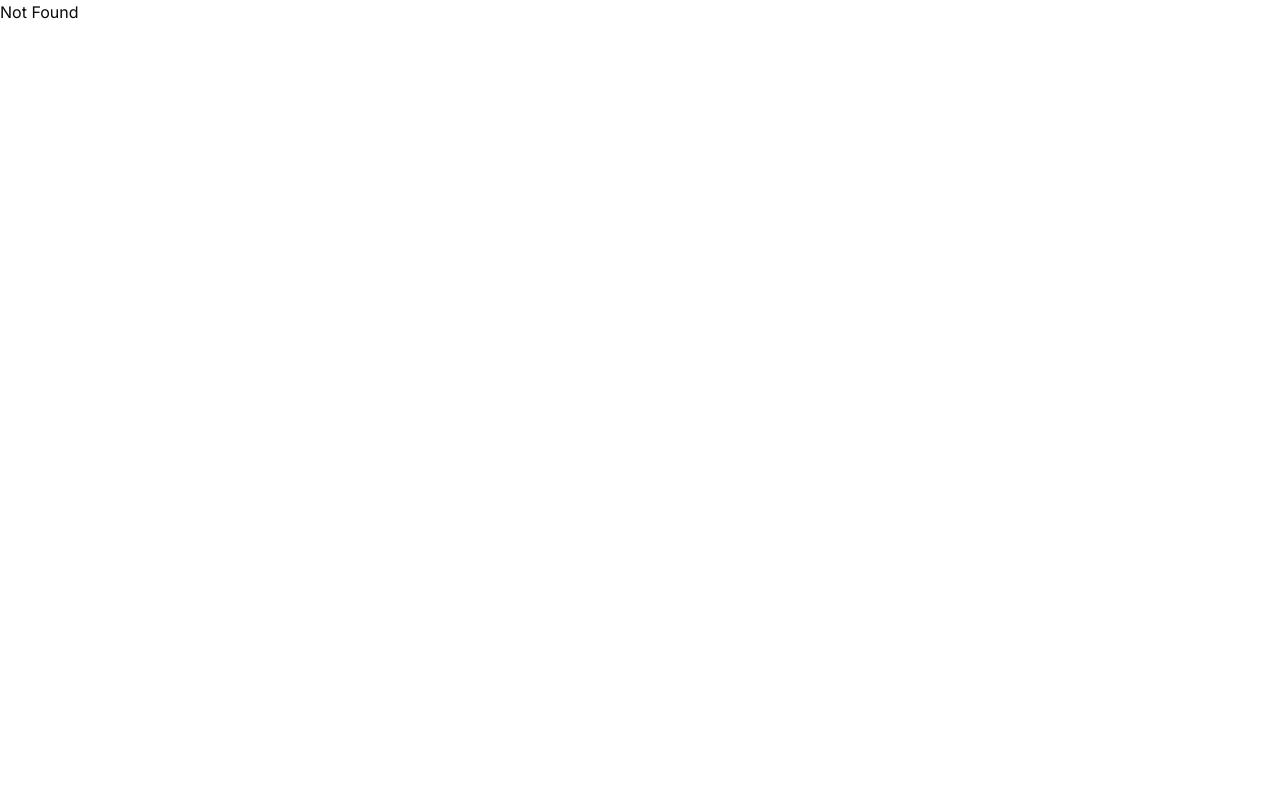
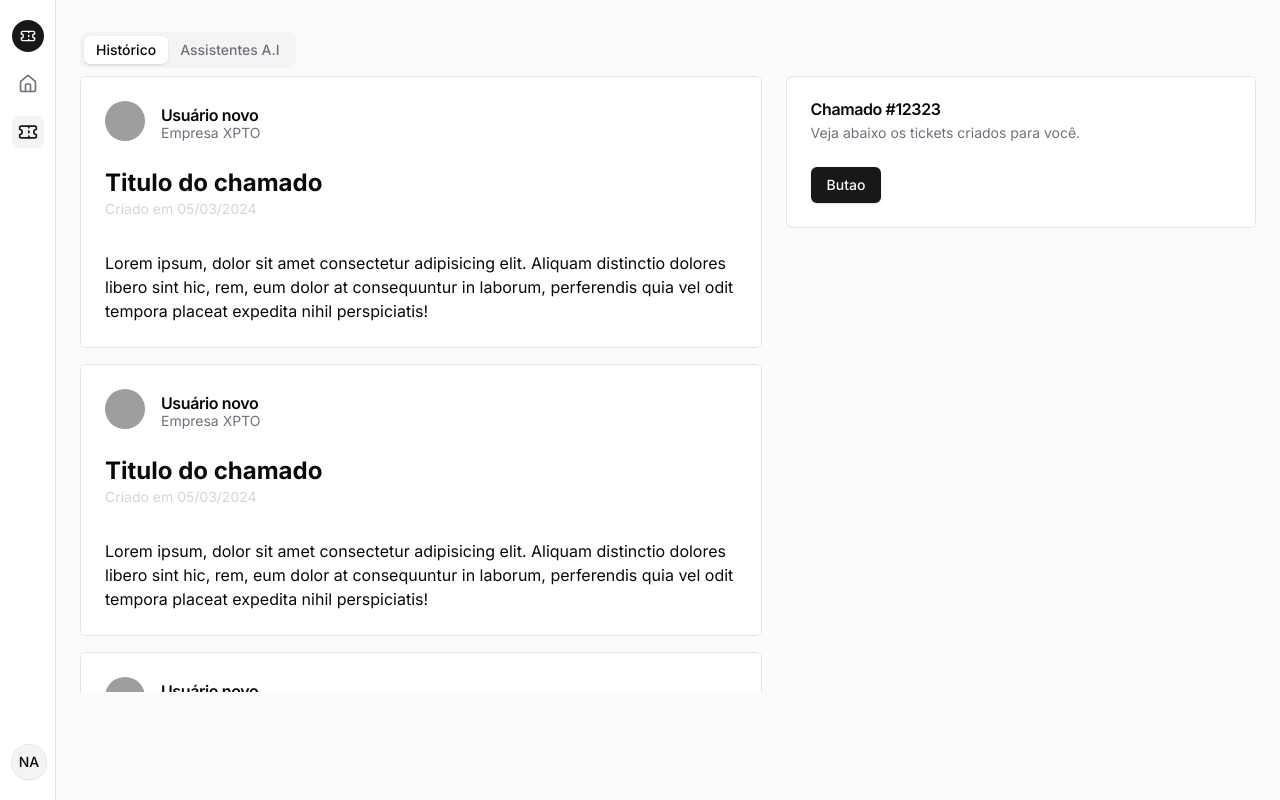
Before and after one commit to FIAP-grupo6/teksolvers-client, a React (Vite) app: page /novo-ticket in a window 1280 px wide. Built offline with nearby package versions, Linux system fonts and the light colour scheme; grey boxes are pictures that could not be loaded.

Commit message:
Adiciona rota de novo ticket

```diff
--- a/package.json
+++ b/package.json
@@ -15,6 +15,7 @@
     "@radix-ui/react-dropdown-menu": "^2.1.1",
     "@radix-ui/react-icons": "^1.3.0",
     "@radix-ui/react-popover": "^1.1.1",
+    "@radix-ui/react-scroll-area": "^1.1.0",
     "@radix-ui/react-separator": "^1.1.0",
     "@radix-ui/react-slot": "^1.1.0",
     "@radix-ui/react-tabs": "^1.1.0",
--- a/src/components/ui/card.jsx
+++ b/src/components/ui/card.jsx
@@ -5,7 +5,7 @@ import { cn } from "@/lib/utils"
 const Card = React.forwardRef(({ className, ...props }, ref) => (
   <div
     ref={ref}
-    className={cn("rounded-xl border bg-card text-card-foreground shadow", className)}
+    className={cn("rounded-md border bg-card text-card-foreground", className)}
     {...props} />
 ))
 Card.displayName = "Card"
@@ -47,4 +47,4 @@ const CardFooter = React.forwardRef(({ className, ...props }, ref) => (
 ))
 CardFooter.displayName = "CardFooter"
 
-export { Card, CardHeader, CardFooter, CardTitle, CardDescription, CardContent }
+export { Card, CardContent, CardDescription, CardFooter, CardHeader, CardTitle }
--- /dev/null
+++ b/src/components/ui/scroll-area.jsx
@@ -0,0 +1,38 @@
+import * as React from "react"
+import * as ScrollAreaPrimitive from "@radix-ui/react-scroll-area"
+
+import { cn } from "@/lib/utils"
+
+const ScrollArea = React.forwardRef(({ className, children, ...props }, ref) => (
+  <ScrollAreaPrimitive.Root
+    ref={ref}
+    className={cn("relative overflow-hidden", className)}
+    {...props}>
+    <ScrollAreaPrimitive.Viewport className="h-full w-full rounded-[inherit]">
+      {children}
+    </ScrollAreaPrimitive.Viewport>
+    <ScrollBar />
+    <ScrollAreaPrimitive.Corner />
+  </ScrollAreaPrimitive.Root>
+))
+ScrollArea.displayName = ScrollAreaPrimitive.Root.displayName
+
+const ScrollBar = React.forwardRef(({ className, orientation = "vertical", ...props }, ref) => (
+  <ScrollAreaPrimitive.ScrollAreaScrollbar
+    ref={ref}
+    orientation={orientation}
+    className={cn(
+      "flex touch-none select-none transition-colors",
+      orientation === "vertical" &&
+        "h-full w-2.5 border-l border-l-transparent p-[1px]",
+      orientation === "horizontal" &&
+        "h-2.5 flex-col border-t border-t-transparent p-[1px]",
+      className
+    )}
+    {...props}>
+    <ScrollAreaPrimitive.ScrollAreaThumb className="relative flex-1 rounded-full bg-border" />
+  </ScrollAreaPrimitive.ScrollAreaScrollbar>
+))
+ScrollBar.displayName = ScrollAreaPrimitive.ScrollAreaScrollbar.displayName
+
+export { ScrollArea, ScrollBar }
--- a/src/routeTree.gen.ts
+++ b/src/routeTree.gen.ts
@@ -18,6 +18,7 @@ import { Route as PrivateImport } from './routes/_private'
 // Create Virtual Routes
 
 const IndexLazyImport = createFileRoute('/')()
+const PrivateNovoTicketLazyImport = createFileRoute('/_private/novo-ticket')()
 const PrivateMeusChamadosLazyImport = createFileRoute(
   '/_private/meus-chamados',
 )()
@@ -34,6 +35,13 @@ const IndexLazyRoute = IndexLazyImport.update({
   path: '/',
   getParentRoute: () => rootRoute,
 } as any).lazy(() => import('./routes/index.lazy').then((d) => d.Route))
+
+const PrivateNovoTicketLazyRoute = PrivateNovoTicketLazyImport.update({
+  path: '/novo-ticket',
+  getParentRoute: () => PrivateRoute,
+} as any).lazy(() =>
+  import('./routes/_private/novo-ticket.lazy').then((d) => d.Route),
+)
 
 const PrivateMeusChamadosLazyRoute = PrivateMeusChamadosLazyImport.update({
   path: '/meus-chamados',
@@ -81,6 +89,13 @@ declare module '@tanstack/react-router' {
       preLoaderRoute: typeof PrivateMeusChamadosLazyImport
       parentRoute: typeof PrivateImport
     }
+    '/_private/novo-ticket': {
+      id: '/_private/novo-ticket'
+      path: '/novo-ticket'
+      fullPath: '/novo-ticket'
+      preLoaderRoute: typeof PrivateNovoTicketLazyImport
+      parentRoute: typeof PrivateImport
+    }
   }
 }
 
@@ -91,6 +106,7 @@ export const routeTree = rootRoute.addChildren({
   PrivateRoute: PrivateRoute.addChildren({
     PrivateDashboardLazyRoute,
     PrivateMeusChamadosLazyRoute,
+    PrivateNovoTicketLazyRoute,
   }),
 })
 
@@ -113,7 +129,8 @@ export const routeTree = rootRoute.addChildren({
       "filePath": "_private.jsx",
       "children": [
         "/_private/dashboard",
-        "/_private/meus-chamados"
+        "/_private/meus-chamados",
+        "/_private/novo-ticket"
       ]
     },
     "/_private/dashboard": {
@@ -123,6 +140,10 @@ export const routeTree = rootRoute.addChildren({
     "/_private/meus-chamados": {
       "filePath": "_private/meus-chamados.lazy.jsx",
       "parent": "/_private"
+    },
+    "/_private/novo-ticket": {
+      "filePath": "_private/novo-ticket.lazy.jsx",
+      "parent": "/_private"
     }
   }
 }
--- a/src/routes/_private.jsx
+++ b/src/routes/_private.jsx
@@ -12,17 +12,7 @@ import {
   Users2
 } from "lucide-react";
 
-import {
-  Breadcrumb,
-  BreadcrumbItem,
-  BreadcrumbLink,
-  BreadcrumbList,
-  BreadcrumbPage,
-  BreadcrumbSeparator,
-} from "@/components/ui/breadcrumb";
-import { Separator } from '@/components/ui/separator';
 import { Sheet, SheetContent, SheetTrigger } from "@/components/ui/sheet";
-import { Link } from '@tanstack/react-router';
 
 export const Route = createFileRoute('/_private')({
   component: LayoutComponent
@@ -91,7 +81,7 @@ function LayoutComponent() {
                 </nav>
               </SheetContent>
             </Sheet>
-            <Breadcrumb className="hidden md:flex">
+            {/* <Breadcrumb className="hidden md:flex">
               <BreadcrumbList>
                 <BreadcrumbItem>
                   <BreadcrumbLink asChild>
@@ -103,10 +93,10 @@ function LayoutComponent() {
                   <BreadcrumbPage>Meus tickets</BreadcrumbPage>
                 </BreadcrumbItem>
               </BreadcrumbList>
-            </Breadcrumb>
+            </Breadcrumb> */}
           </header>
 
-          <Separator />
+          {/* <Separator /> */}
 
           <Outlet />
         </div>
--- a/src/routes/_private/meus-chamados.lazy.jsx
+++ b/src/routes/_private/meus-chamados.lazy.jsx
@@ -36,9 +36,7 @@ import {
 } from "@/components/ui/table";
 import {
   Tabs,
-  TabsContent,
-  TabsList,
-  TabsTrigger,
+  TabsContent
 } from "@/components/ui/tabs";
 
 export const Route = createLazyFileRoute('/_private/meus-chamados')({
@@ -55,14 +53,14 @@ export function MyTickets() {
       <main className="grid flex-1 items-start gap-4 p-4 sm:px-6 sm:py-0 md:gap-8">
         <Tabs defaultValue="all">
           <div className="flex items-center">
-            <TabsList>
+            {/*<TabsList>
               <TabsTrigger value="all">Todos</TabsTrigger>
-              {/* <TabsTrigger value="active">Abertos</TabsTrigger>
+               <TabsTrigger value="active">Abertos</TabsTrigger>
               <TabsTrigger value="draft">Encerrados</TabsTrigger>
               <TabsTrigger value="archived" className="hidden sm:flex">
                 Arquivados
-              </TabsTrigger> */}
-            </TabsList>
+              </TabsTrigger>
+            </TabsList> */}
             <div className="ml-auto flex items-center gap-2">
               <DropdownMenu>
                 <DropdownMenuTrigger asChild>
--- /dev/null
+++ b/src/routes/_private/novo-ticket.lazy.jsx
@@ -0,0 +1,98 @@
+import { Button } from '@/components/ui/button';
+import { createLazyFileRoute } from '@tanstack/react-router';
+import { Helmet } from 'react-helmet';
+
+
+import { Avatar, AvatarFallback, AvatarImage } from '@/components/ui/avatar';
+import {
+  Card,
+  CardContent,
+  CardDescription,
+  CardHeader,
+  CardTitle
+} from "@/components/ui/card";
+import { ScrollArea } from '@/components/ui/scroll-area';
+import {
+  Tabs,
+  TabsContent,
+  TabsList,
+  TabsTrigger
+} from "@/components/ui/tabs";
+
+export const Route = createLazyFileRoute('/_private/novo-ticket')({
+  component: NewTicket
+})
+
+function NewTicket() {
+  return (
+    <>
+      <Helmet>
+        <title>TekSolvers - Novo ticket</title>
+      </Helmet>
+
+      <main className="grid flex-1 items-start gap-4 p-4 sm:px-6 sm:py-0 md:gap-8">
+        <Tabs defaultValue="main">
+          <div className="flex items-center">
+            <TabsList>
+              <TabsTrigger value="main">Histórico</TabsTrigger>
+              <TabsTrigger value="assistants">Assistentes A.I</TabsTrigger>
+            </TabsList>
+          </div>
+
+          <TabsContent value="main" className="grid grid-cols-[minmax(auto,60%)_minmax(auto,40%)] gap-0 items-start">
+            <ScrollArea className="h-[calc(100vh-184px)] flex flex-col pr-6">
+              {Array.from({ length: 5 }).map((_, i) => (
+                <Card x-chunk="dashboard-01-chunk-0" key={`card_${i}`} className="mb-4">
+                  <CardHeader className="flex flex-row gap-4">
+                    <Avatar>
+                      <AvatarImage src="https://api.dicebear.com/9.x/personas/svg" alt="@person" className="bg-slate-100" />
+                      <AvatarFallback>UN</AvatarFallback>
+                    </Avatar>
+
+                    <div>
+                      <CardTitle>Usuário novo</CardTitle>
+                      <CardDescription>
+                        Empresa XPTO
+                      </CardDescription>
+                    </div>
+                  </CardHeader>
+                  <CardContent>
+                    <h2 className="text-2xl font-bold">Titulo do chamado</h2>
+                    <span className="text-gray-300 text-sm mb-8 flex">Criado em 05/03/2024</span>
+                    <p>Lorem ipsum, dolor sit amet consectetur adipisicing elit. Aliquam distinctio dolores libero sint hic, rem, eum dolor at consequuntur in laborum, perferendis quia vel odit tempora placeat expedita nihil perspiciatis!</p>
+                  </CardContent>
+                </Card>
+              ))}
+            </ScrollArea>
+
+            <Card x-chunk="dashboard-01-chunk-0" className="sticky top-6">
+              <CardHeader>
+                <CardTitle>Chamado #12323</CardTitle>
+                <CardDescription>
+                  Veja abaixo os tickets criados para você.
+                </CardDescription>
+              </CardHeader>
+              <CardContent>
+                <Button>Butao</Button>
+              </CardContent>
+            </Card>
+          </TabsContent>
+
+          <TabsContent value="assistants">
+            <Card x-chunk="dashboard-06-chunk-0">
+              <CardHeader>
+                <CardTitle>Assistente 1</CardTitle>
+                <CardDescription>
+                  Veja abaixo os tickets criados para você.
+                </CardDescription>
+              </CardHeader>
+              <CardContent>
+                <Button>Butao</Button>
+              </CardContent>
+            </Card>
+          </TabsContent>
+        </Tabs>
+      </main>
+    </>
+  )
+}
```
Also changed, not shown: 1 other file (tests, documents, lock files or other folders).
